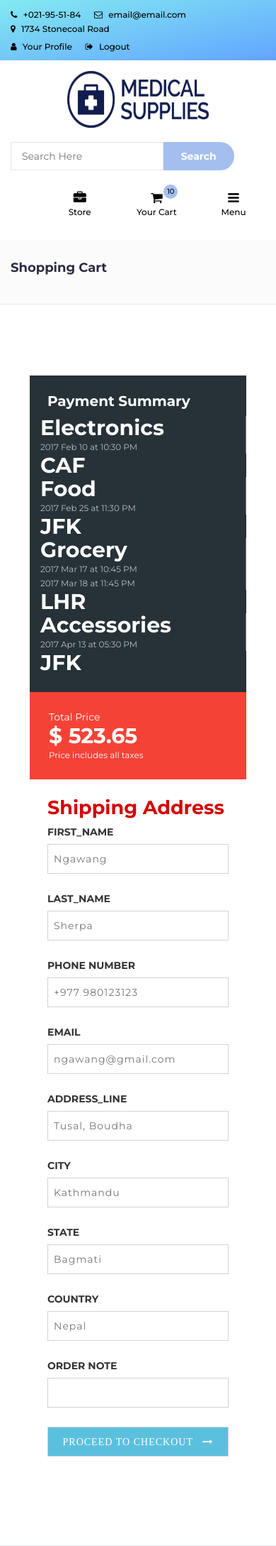
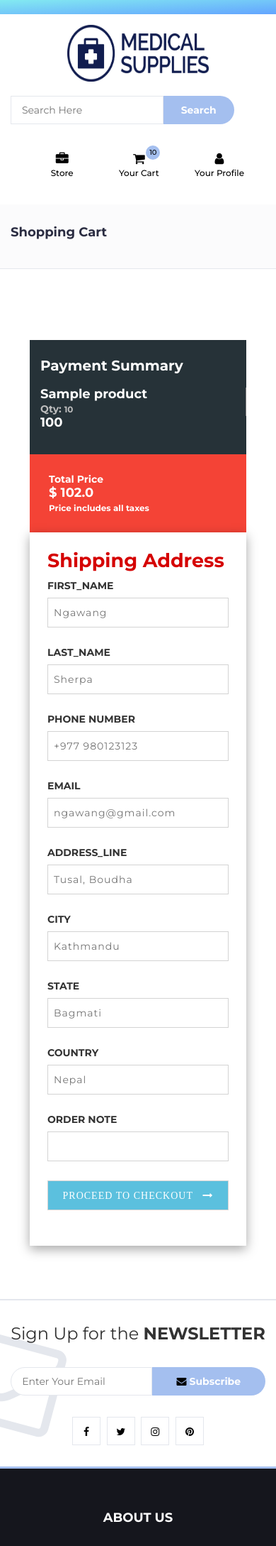
Before and after one commit to tsephel/Medical-Shop, a Django app: page /cart/checkout/ in a window 390 px wide. Shown: the top 2178 px of the page at 71% size. Run offline with Django 3.2, Linux system fonts and the light colour scheme; a user stored in the database is signed in; tables that the repository leaves empty hold one stand-in row (values such as "Sample post"); some libraries are stand-ins or nearby versions.

Commit message:
admin page design, shippin page deisng fixed

```diff
--- a/src/medicalSupply/accounts/admin.py
+++ b/src/medicalSupply/accounts/admin.py
@@ -8,6 +8,7 @@ class AccountAdmin(UserAdmin):
     list_display_links = ('email', 'first_name', 'last_name')
     readonly_fields = ('last_login', 'date_joined')
     ordering = ('-date_joined',)
+    search_fields = ['first_name', 'last_name', 'email']
     filter_horizontal = ()
     list_filter = ()
     fieldsets = ()
--- a/src/medicalSupply/cart/views.py
+++ b/src/medicalSupply/cart/views.py
@@ -153,6 +153,7 @@ def checkout(request, total=0, quantity=0, cart_item=None):
         tax = 0
         grand_total = 0
         count = 0
+
         if request.user.is_authenticated:
              cart_item = CartItem.objects.filter(user=request.user, is_active=True)# get the cart item of the user
 
--- a/src/medicalSupply/static/css/style.css
+++ b/src/medicalSupply/static/css/style.css
@@ -665,6 +729,7 @@ ul, ol {
 @media only screen and (max-width: 991px) {
   .header-ctn .menu-toggle {
     display: inline-block;
+    margin: 10px 20px 5px 20px;
   }
   #responsive-nav {
     position: fixed;
@@ -1306,6 +1371,23 @@ th:last-child{
   border: 0
 }
 
+.card0 h2{
+  font-size: 18px;
+  font-weight: bold;
+
+}
+
+.card0 b{
+  font-size: 14px;
+  font-weight: bold;
+  color: #BDBDBD;
+
+}
+
+.card0 .item{
+  margin-bottom: 10px;
+}
+
 .card1 {
   margin: 0;
   padding: 15px;
@@ -1328,7 +1410,9 @@ th:last-child{
 }
 
 .bill-date {
-  color: #BDBDBD
+  color: #BDBDBD;
+  font-weight: bold;
+
 }
 
 .red-bg {
@@ -1354,7 +1438,8 @@ th:last-child{
 #heading1 {
   color: #ffffff;
   font-size: 20px;
-  padding-left: 10px
+  padding-bottom: 10px;
+
 }
 
 #heading2 {
@@ -1369,11 +1454,12 @@ th:last-child{
 .card2 {
   padding: 25px;
   margin: 0;
-  height: 100%
+  height: 100%;
+  box-shadow: rgba(0, 0, 0, 0.35) 0px 5px 15px;
 }
 
 .form-card .pay {
-  font-weight: bold
+  font-weight: bold;
 }
 
 .form-card input,
@@ -1662,13 +1748,7 @@ th:last-child{
 @media only screen and (max-width: 1201px) {}
 
 @media only screen and (max-width: 991px) {
-  #top-header .header-links.pull-left {
-    float: none !important;
-  }
-  #top-header .header-links.pull-right {
-    float: none !important;
-    margin-top: 5px;
-  }
+
   .header-logo {
     float: none;
     text-align: center;
@@ -1694,6 +1774,14 @@ th:last-child{
     float: none;
     margin-top: 10px;
   }
+
+  #top-header .header-links.pull-left {
+    display: none;
+  }
+  #top-header .header-links.pull-right {
+    display: none;
+  }
+
   .section-tab-nav li {
     margin-top: 10px;
   }
--- a/src/medicalSupply/store/admin.py
+++ b/src/medicalSupply/store/admin.py
@@ -1,5 +1,8 @@
 from django.contrib import admin
 from .models import Product
+
+
+admin.site.site_header = 'Long Life Medical Supply Admin'
 
 # Register your models here.
 class ProductAdmin(admin.ModelAdmin):
--- a/src/medicalSupply/templates/account/dashboard.html
+++ b/src/medicalSupply/templates/account/dashboard.html
@@ -19,7 +19,7 @@
 			<!-- /container -->
 		</div>
 		<!-- /BREADCRUMB -->
-
+<div class="table-responsive">
         <table class='container order-list'>
             <thead>
                 <tr>
@@ -61,7 +61,7 @@
 
         {% endfor %}
 
-</table>
-
+    </table>
+</div>
 
 {% endblock %}
--- a/src/medicalSupply/templates/account/login.html
+++ b/src/medicalSupply/templates/account/login.html
@@ -32,7 +32,7 @@
             <input type="password" placeholder="Password" name='password' required>
           </p>
           <p>
-            <input type="submit" value="Sing In" />
+            <input type="submit" value="Sign In" />
           </p>
           <p>
             <a href="{% url 'forgotPassword' %}">Forget Password?</a>
--- a/src/medicalSupply/templates/base.html
+++ b/src/medicalSupply/templates/base.html
@@ -125,10 +125,7 @@
 
 								<!-- Menu Toogle -->
 								<div class="menu-toggle">
-									<a href="#">
-										<i class="fa fa-bars"></i>
-										<span>Menu</span>
-									</a>
+								<a href="{% url 'dashboard' %}"><i class="fa fa-user"></i> <span>Your Profile</span></a>
 								</div>
 								<!-- /Menu Toogle -->
 							</div>
--- a/src/medicalSupply/templates/store/cart.html
+++ b/src/medicalSupply/templates/store/cart.html
@@ -71,9 +71,9 @@
                                 </div>
                             </td>
                             <td>
-                                <a href="{% url 'cartRemove' item.product.id %}" class="minus">-</a>
-                                <input type="number" class="count" name="qty" value="{{item.quantity}}">
-                                <a href="{% url 'cartAdd' item.product.id %}" class="plus">+</a>
+                                <a href="{% url 'cartRemove' item.product.id %}" class="input-number-decrement">-</a>
+                                <input type="number" class="input-number" id="number" name="qty" value="{{item.quantity}}" disabled>
+                                <a href="{% url 'cartAdd' item.product.id %}" class="input-number-increment">+</a>
                             </td>
                             <td>$ {{item.sub_total}} </td>
                             <td><a href="{% url 'cartRemoveAll' item.product.id %}"> <i class='fa fa-close'></i></a></td>
--- a/src/medicalSupply/templates/store/checkout.html
+++ b/src/medicalSupply/templates/store/checkout.html
@@ -31,50 +31,32 @@
         <div class="col-12 col-lg-11">
             <div class="card card0 rounded-0">
                 <div class="row">
-                    <div class="col-md-5 d-md-block d-none p-0 box">
+                    <div class="col-md-5 col-12 d-md-block d-none p-0 box">
                         <div class="card rounded-0 border-0 card1" id="bill">
                             <h3 id="heading1">Payment Summary</h3>
-                            <div class="row">
+
+                            {% for item in cartItem %}
+
+                            <div class="row item">
                                 <div class="col-lg-7 col-8 mt-4 line pl-4">
-                                    <h2 class="bill-head">Electronics</h2> <small class="bill-date">2017 Feb 10 at 10:30 PM</small>
+                                    <h2 class="bill-head">{{item.product.product_name}}</h2> <b>Qty: </b><small class="bill-date">{{item.quantity}}</small>
                                 </div>
                                 <div class="col-lg-5 col-4 mt-4">
-                                    <h2 class="bill-head px-xl-5 px-lg-4">CAF</h2>
+                                    <h2 class="bill-head px-xl-5 px-lg-4">{{item.sub_total}}</h2>
                                 </div>
                             </div>
-                            <div class="row">
-                                <div class="col-lg-7 col-8 mt-4 line pl-4">
-                                    <h2 class="bill-head">Food</h2> <small class="bill-date">2017 Feb 25 at 11:30 PM</small>
-                                </div>
-                                <div class="col-lg-5 col-4 mt-4">
-                                    <h2 class="bill-head px-xl-5 px-lg-4">JFK</h2>
-                                </div>
-                            </div>
-                            <div class="row">
-                                <div class="col-lg-7 col-8 mt-4 line pl-4">
-                                    <h2 class="bill-head">Grocery</h2> <small class="bill-date">2017 Mar 17 at 10:45 PM</small><br> <small class="bill-date">2017 Mar 18 at 11:45 PM</small>
-                                </div>
-                                <div class="col-lg-5 col-4 mt-4">
-                                    <h2 class="bill-head px-xl-5 px-lg-4">LHR</h2>
-                                </div>
-                            </div>
-                            <div class="row">
-                                <div class="col-lg-7 col-8 mt-4 line pl-4">
-                                    <h2 class="bill-head">Accessories</h2> <small class="bill-date">2017 Apr 13 at 05:30 PM</small>
-                                </div>
-                                <div class="col-lg-5 col-4 mt-4">
-                                    <h2 class="bill-head px-xl-5 px-lg-4">JFK</h2>
-                                </div>
-                            </div>
+
+                            {% endfor %}
+
                             <div class="row">
                                 <div class="col-md-12 red-bg">
                                     <p class="bill-date" id="total-label">Total Price</p>
-                                    <h2 class="bill-head" id="total">$ 523.65</h2> <small class="bill-date" id="total-label">Price includes all taxes</small>
+                                    <h2 class="bill-head" id="total">$ {{grandTotal}}</h2> <small class="bill-date" id="total-label">Price includes all taxes</small>
                                 </div>
                             </div>
                         </div>
                     </div>
-                    <div class="col-md-7 col-sm-12 p-0 box">
+                    <div class="col-md-7 col-12 p-0 box">
                         <div class="card rounded-0 border-0 card2" id="paypage">
                             <form action=" {% url 'placeOrder' %} " method='POST'>
                             {% csrf_token %}
```
Also changed, not shown: other parts of src/medicalSupply/static/css/style.css (+67 -3 lines), src/medicalSupply/orders/admin.py (+8 -1 lines), src/medicalSupply/templates/order/payment.html (+5 -7 lines).
